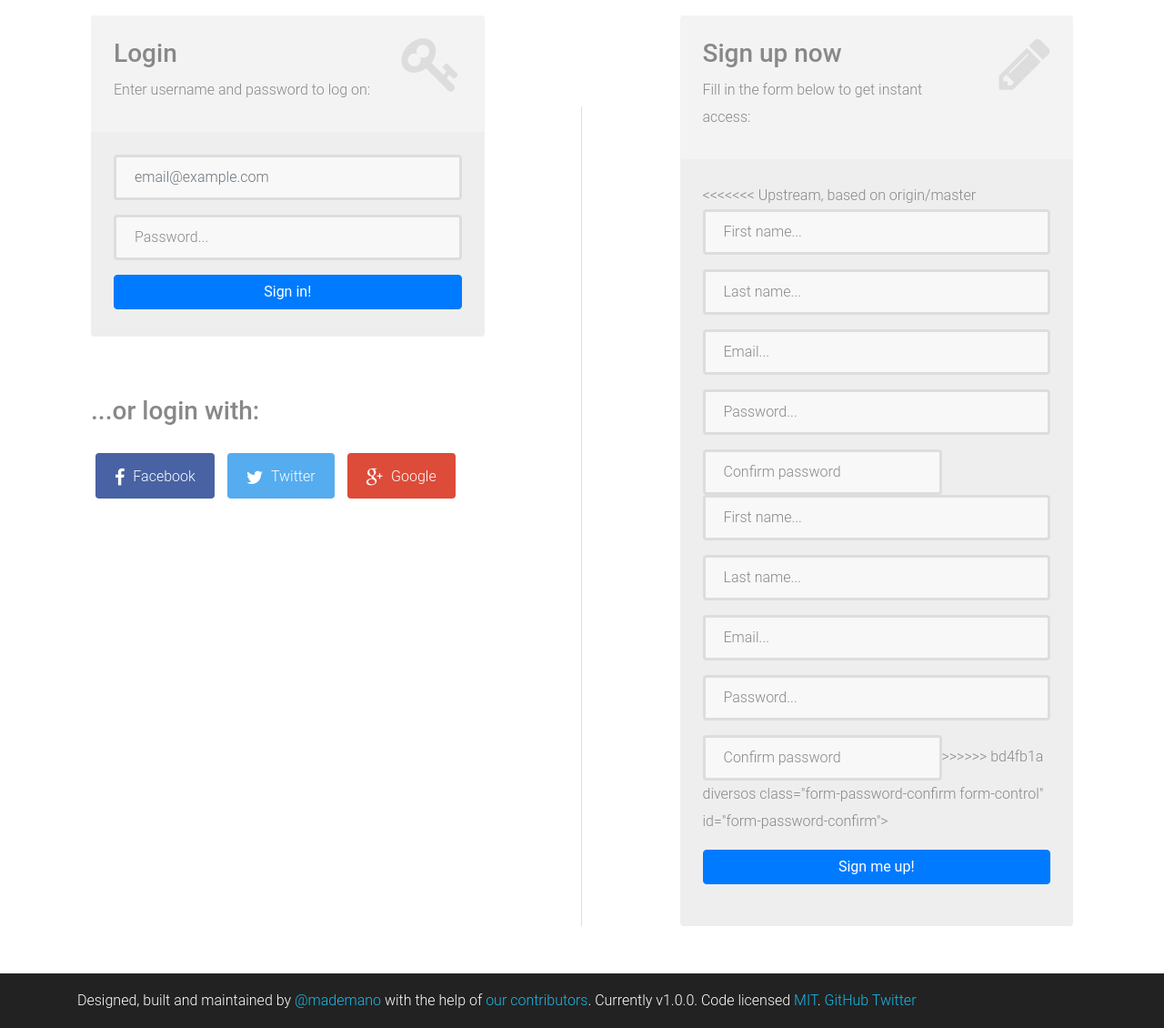
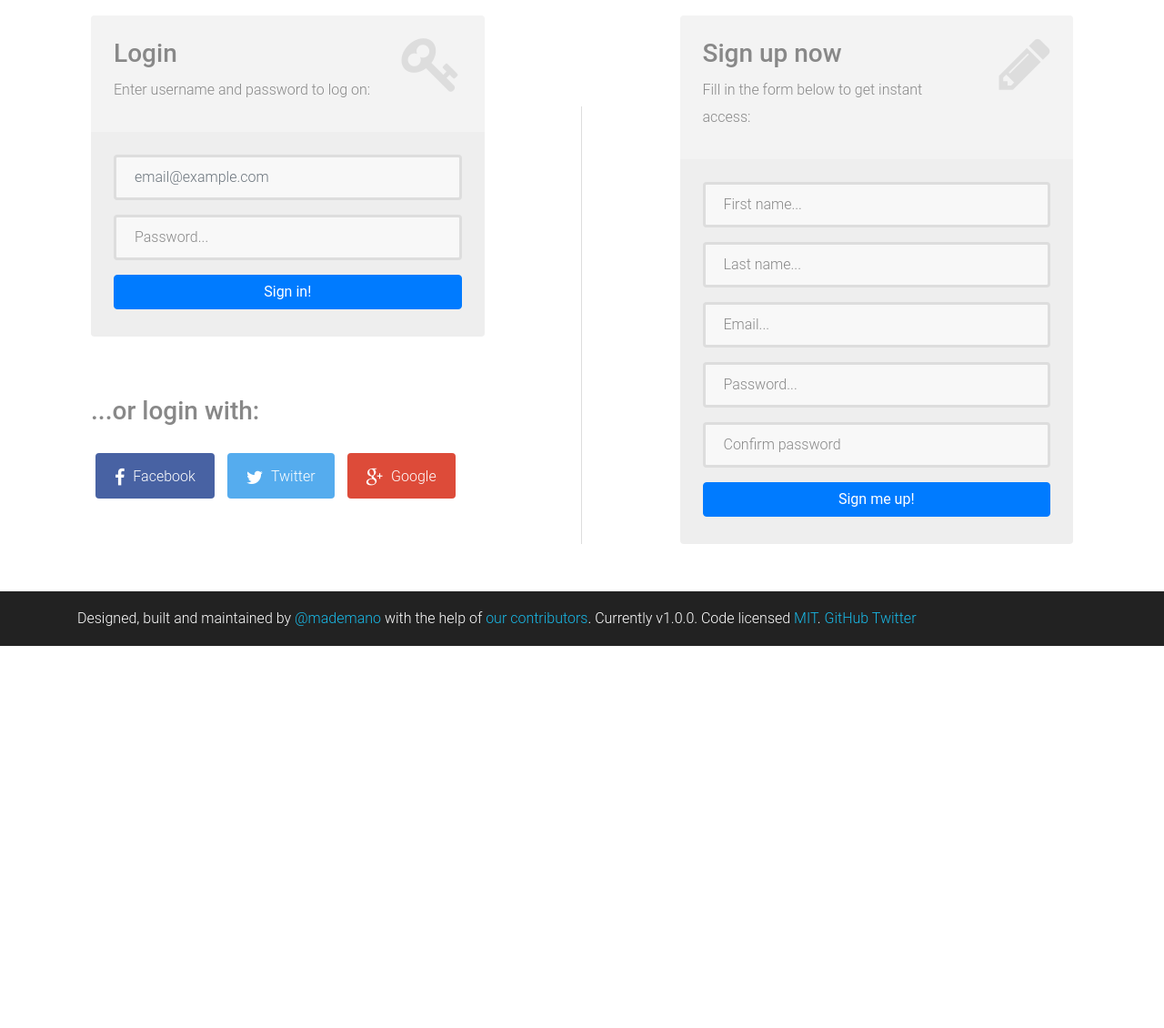
Before and after one commit to timcoz88/pickem-1, a PHP site: page / in a window 1280 px wide. Shown: the part 391-1521 px from the top of the page at 91% size. After the commit the page ends 1101 px from the top, so only its background shows below. Run offline with PHP 8.4, Linux system fonts and the light colour scheme.

Commit message:
index main form

```diff
--- a/index-main.php
+++ b/index-main.php
@@ -86,35 +86,6 @@
 							</div>
 						</div>
 						<div class="form-bottom">
-<<<<<<< Upstream, based on origin/master
-							<form role="form" action="" method="post"
-								class="registration-form">
-								<div class="form-group">
-									<label class="sr-only" for="form-first-name">First name</label>
-									<input type="text" name="form-first-name"
-										placeholder="First name..."
-										class="form-first-name form-control" id="form-first-name">
-								</div>
-								<div class="form-group">
-									<label class="sr-only" for="form-last-name">Last name</label> <input
-										type="text" name="form-last-name" placeholder="Last name..."
-										class="form-last-name form-control" id="form-last-name">
-								</div>
-								<div class="form-group">
-									<label class="sr-only" for="form-email">Email</label> <input
-										type="text" name="form-email" placeholder="Email..."
-										class="form-email form-control" id="form-email">
-								</div>
-								<div class="form-group">
-									<label class="sr-only" for="form-password">Password</label> <input
-										type="text" name="form-password" placeholder="Password..."
-										class="form-password form-control" id="form-password">
-								</div>
-								<div class="form-group">
-									<label class="sr-only" for="form-password-confirm">Confirm
-										password</label> <input type="text"
-										name="form-password-confirm" placeholder="Confirm password"
-=======
 							<form role="form" action="user-register-post.php" method="post"
 								class="registration-form">
 								<div class="form-group">
@@ -135,14 +106,13 @@
 								</div>
 								<div class="form-group">
 									<label class="sr-only" for="form-password">Password</label> <input
-										type="password" name="senha" placeholder="Password..."
+										type="text" name="senha" placeholder="Password..."
 										class="form-password form-control" id="form-password">
 								</div>
 								<div class="form-group">
 									<label class="sr-only" for="form-password-confirm">Confirm
-										password</label> <input type="password"
+										password</label> <input type="text"
 										name="confirma-senha" placeholder="Confirm password"
->>>>>>> bd4fb1a diversos
 										class="form-password-confirm form-control"
 										id="form-password-confirm">
 								</div>
```
